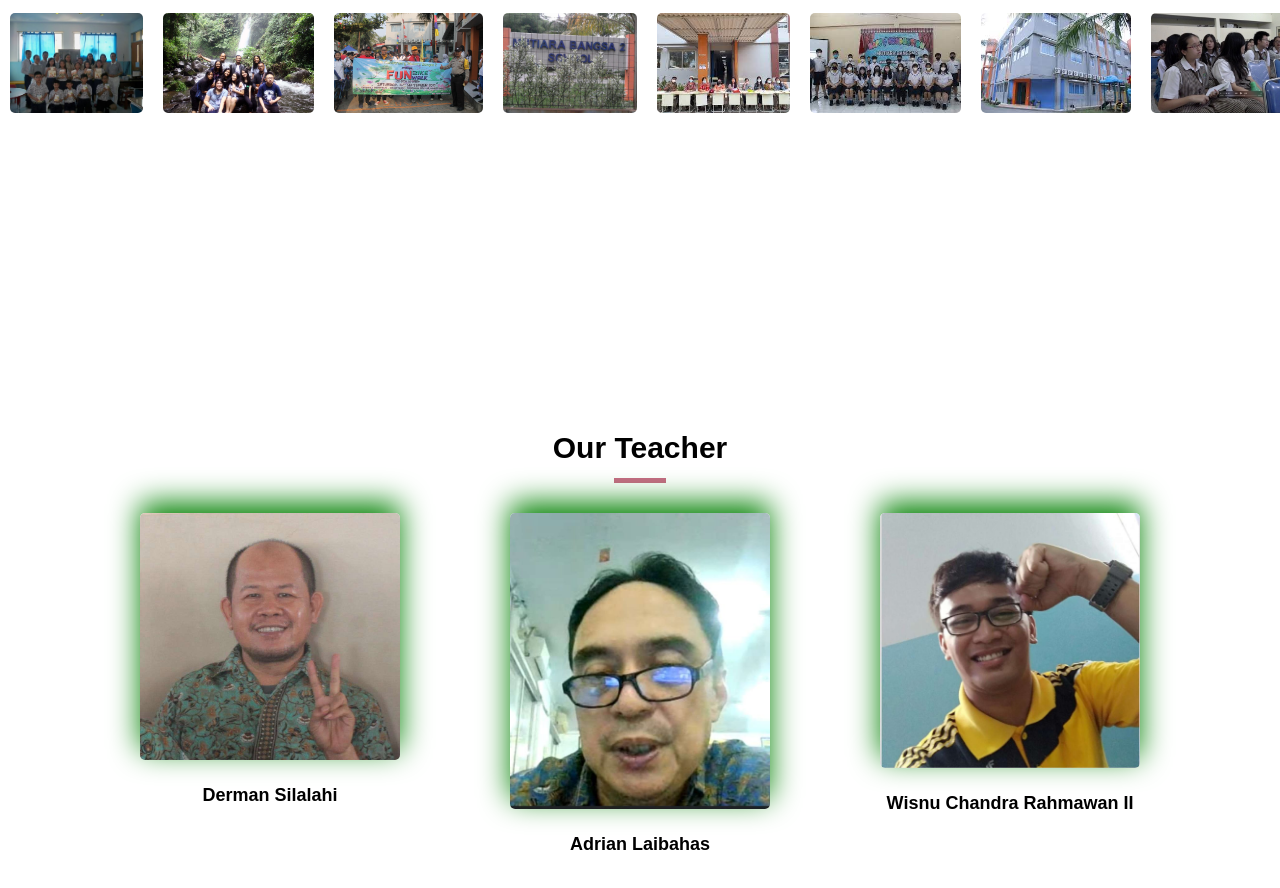
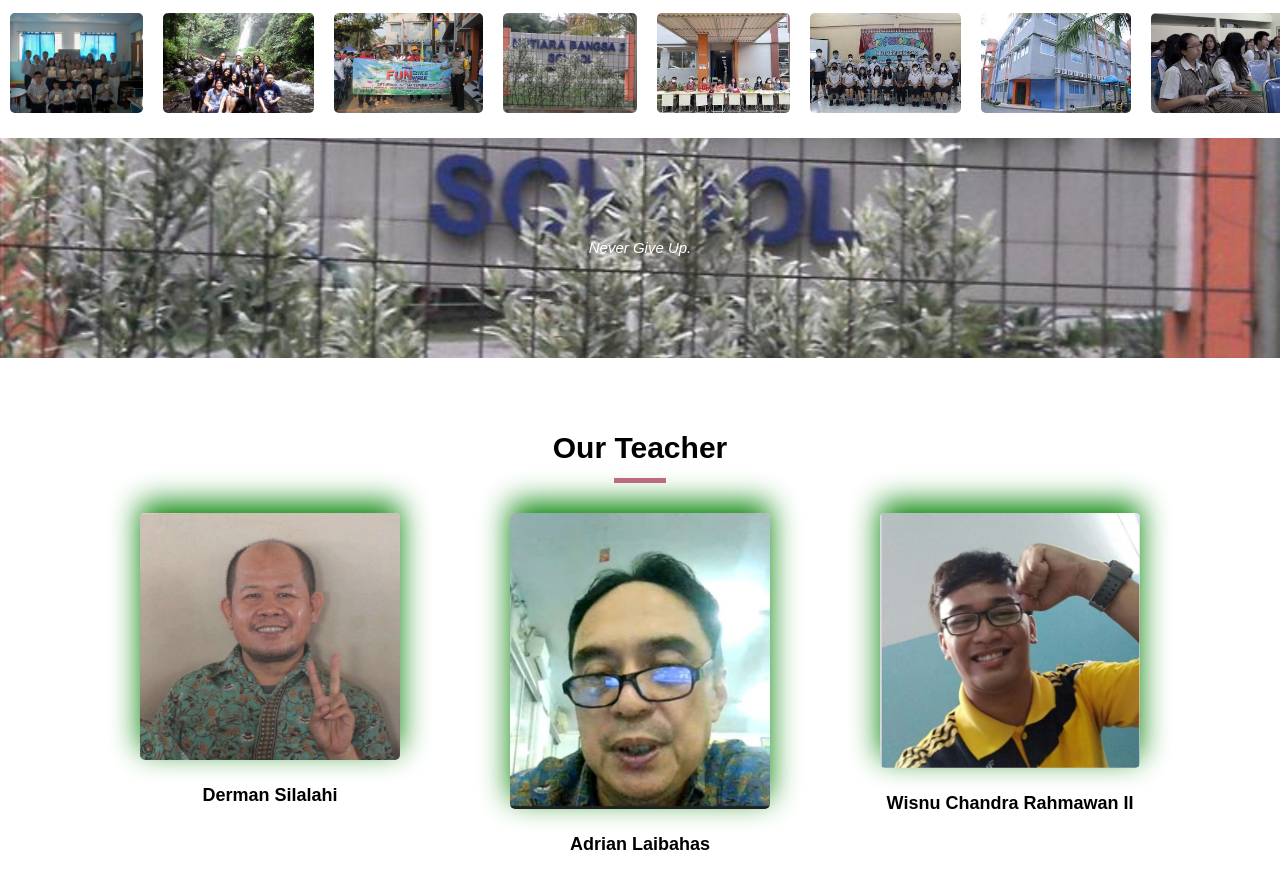
Before and after one commit to cristianronal/Practical-test-ict, a plain HTML site: page index.html in a window 1280 px wide. Shown: the part 1720-2608 px from the top of the page. Drawn offline with nearby package versions, Linux system fonts and the light colour scheme.

Commit message:
Update style.css

```diff
--- a/style.css
+++ b/style.css
@@ -256,7 +256,7 @@ section#gallery div img:hover {
 /*Closed Pertemuan 14 Oktober 2022*/
 /*Pertemuan 21 Oktober 2022*/
 section.quote {
-	background: url("asset/foto 4.jpg") no-repeat;
+	background: url("foto 4.jpg") no-repeat;
 	background-attachment: fixed;
 	background-position: center;
 	background-size: cover;
```
